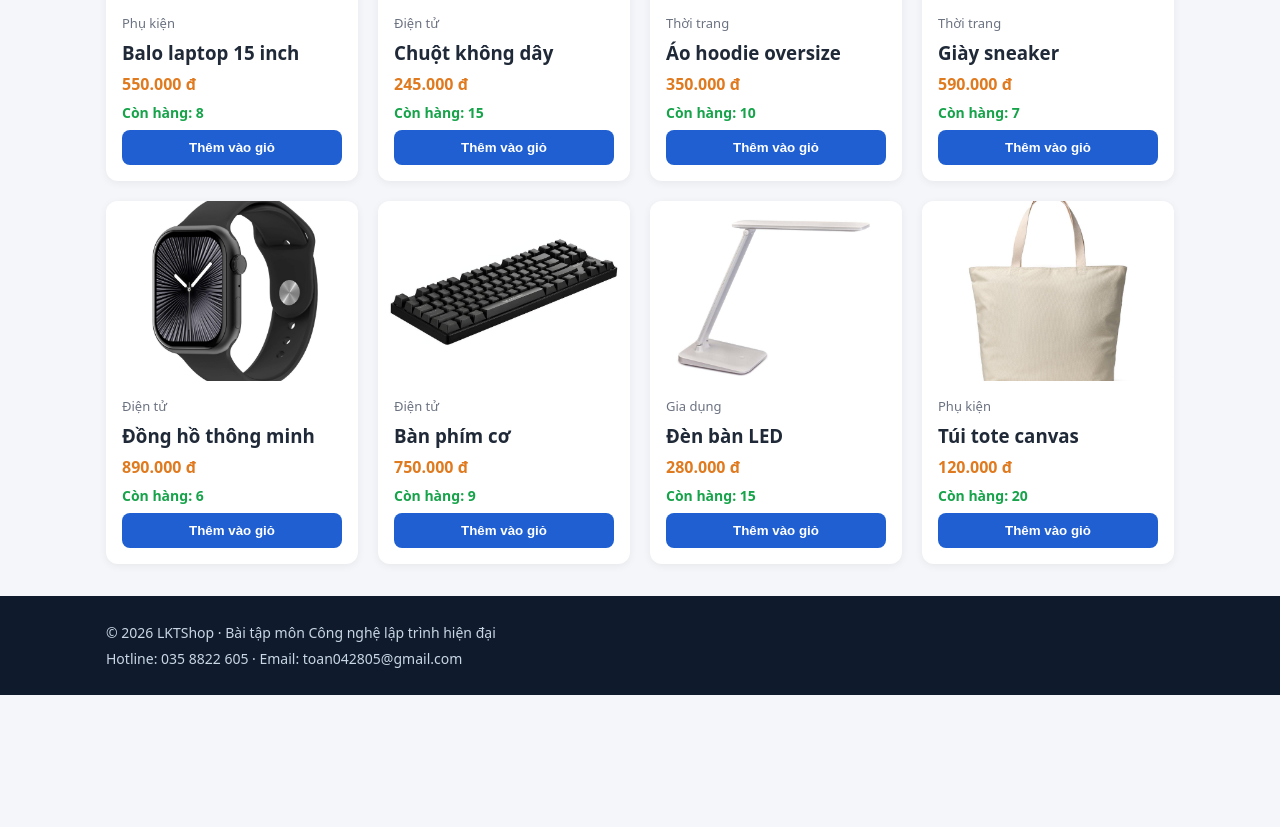
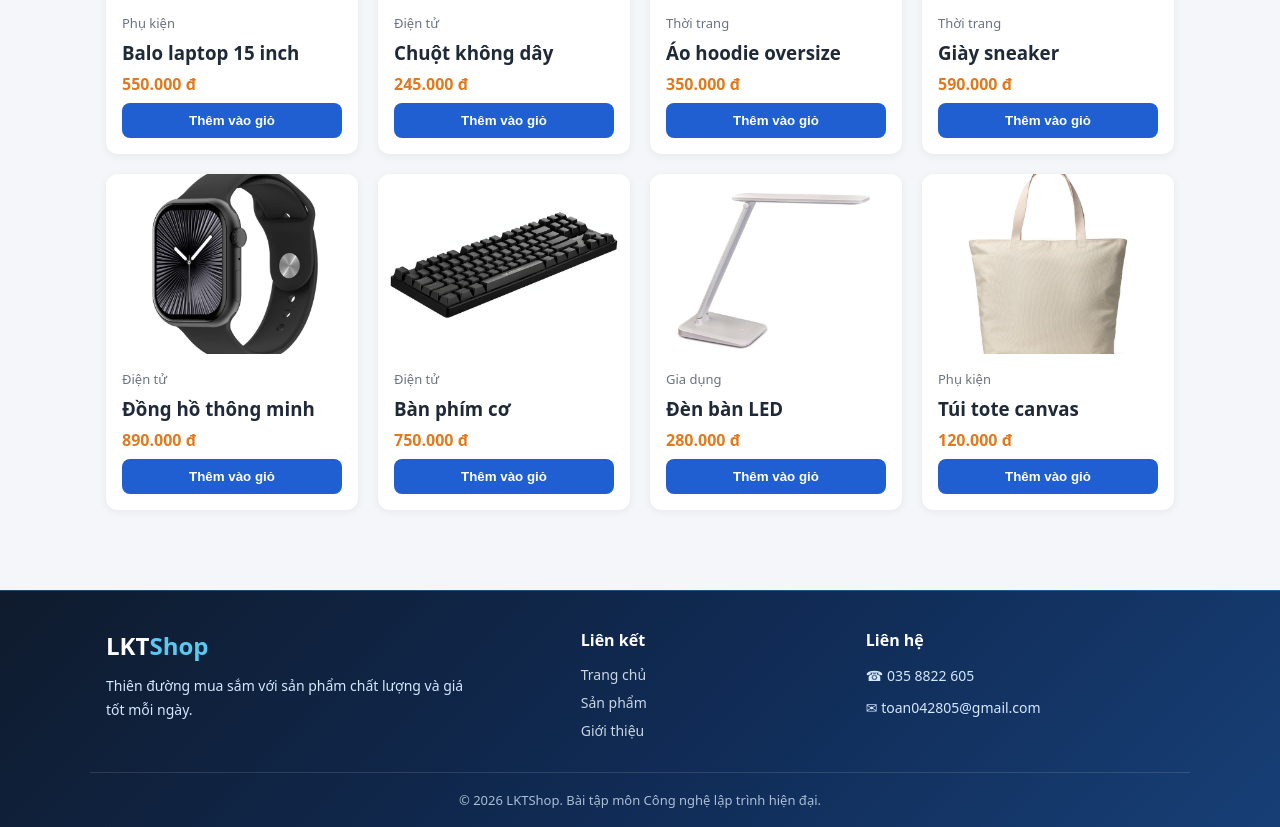
Before and after one commit to MrT-0428/shop-mini-client, a React (Vite) app: page / in a window 1280 px wide. Shown: the part 1311-2138 px from the top of the page. Before the commit the page ends 2006 px from the top, so only its background shows below. Built offline with nearby package versions, Linux system fonts and the light colour scheme.

Commit message:
Cap nhat lai giao dien

```diff
--- a/src/App.css
+++ b/src/App.css
@@ -106,11 +106,76 @@ main {
 }
 /* ---------- Footer ---------- */
 .footer {
-  background: #0f1b2d;
+  margin-top: 48px;
+  background: linear-gradient(135deg, #0f1b2d 0%, #102b55 55%, #173f76 100%);
   color: #c9d6e3;
-  padding: 24px 0;
+  border-top: 1px solid rgba(92, 200, 240, 0.25);
+}
+
+.footer-inner {
+  display: grid;
+  grid-template-columns: minmax(260px, 1.8fr) 1fr 1.3fr;
+  gap: 48px;
+  padding-top: 38px;
+  padding-bottom: 32px;
+}
+
+.footer-logo {
+  display: inline-block;
+  margin-bottom: 12px;
+  color: #fff;
+  font-size: 24px;
+  font-weight: 800;
+}
+
+.footer-logo span {
+  color: #5cc8f0;
+}
+
+.footer-brand p {
+  max-width: 360px;
+  color: #d4e8ff;
   font-size: 14px;
-  line-height: 1.8;
+  line-height: 1.7;
+}
+
+.footer-links,
+.footer-contact {
+  display: flex;
+  flex-direction: column;
+  gap: 9px;
+  font-size: 14px;
+}
+
+.footer-links h3,
+.footer-contact h3 {
+  margin-bottom: 5px;
+  color: #fff;
+  font-size: 16px;
+}
+
+.footer-links a {
+  width: fit-content;
+  transition: color 0.2s, transform 0.2s;
+}
+
+.footer-links a:hover {
+  color: #7ce4ff;
+  transform: translateX(3px);
+}
+
+.footer-contact p {
+  color: #d4e8ff;
+  line-height: 1.6;
+}
+
+.footer-bottom {
+  padding-top: 18px;
+  padding-bottom: 18px;
+  border-top: 1px solid rgba(255, 255, 255, 0.12);
+  text-align: center;
+  color: #aabfd5;
+  font-size: 13px;
 }
 
 /* ---------- Điện thoại ---------- */
@@ -386,6 +451,12 @@ main {
   .banner-features {
     gap: 25px;
   }
+
+  .footer-inner {
+    grid-template-columns: 1fr;
+    gap: 28px;
+    padding-top: 30px;
+  }
 }
 
 
--- a/src/components/Footer.tsx
+++ b/src/components/Footer.tsx
@@ -2,10 +2,31 @@ export default function Footer() {
     const year = new Date().getFullYear();
     return (
     <footer className="footer">
-    <div className="container">
-        <p>© {year} LKTShop · Bài tập môn Công nghệ lập trình hiện đại</p>
-        <p>Hotline: 035 8822 605 · Email: toan042805@gmail.com</p>
+      <div className="container footer-inner">
+        <div className="footer-brand">
+          <a href="/" className="footer-logo">
+            LKT<span>Shop</span>
+          </a>
+          <p>Thiên đường mua sắm với sản phẩm chất lượng và giá tốt mỗi ngày.</p>
         </div>
-        </footer>
+
+        <div className="footer-links">
+          <h3>Liên kết</h3>
+          <a href="/">Trang chủ</a>
+          <a href="/products">Sản phẩm</a>
+          <a href="/about">Giới thiệu</a>
+        </div>
+
+        <div className="footer-contact">
+          <h3>Liên hệ</h3>
+          <p>☎ 035 8822 605</p>
+          <p>✉ toan042805@gmail.com</p>
+        </div>
+      </div>
+
+      <div className="container footer-bottom">
+        <p>© {year} LKTShop. Bài tập môn Công nghệ lập trình hiện đại.</p>
+      </div>
+    </footer>
     );
 }
--- a/src/components/ProductCard.tsx
+++ b/src/components/ProductCard.tsx
@@ -27,11 +27,7 @@ export default function ProductCard({ product }: Props) {
           <span className="stock-out">
             Hết hàng
           </span>
-        ) : (
-          <span className="stock-available">
-            Còn hàng: {product.stock}
-          </span>
-        )}
+        ) : null}
 
         <button
           className="btn"
```
